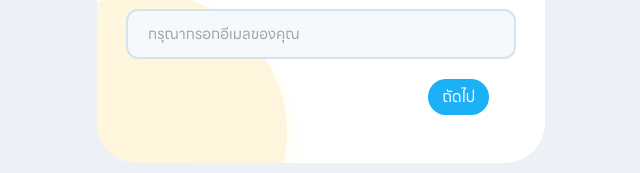
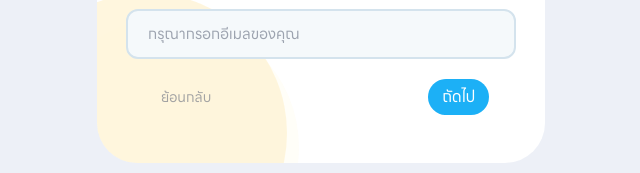
Before and after one commit to ThanakhonOonklan/pbit-nongbrite-project-Frontend_2, a Next.js app: page /forget-password in a window 1280 px wide. Shown: the part 417-590 px from the top of the page, without its empty margins (319-959 px from the left). Built offline with nearby package versions, Linux system fonts and the light colour scheme; no server answers.

Commit message:
implement forgetPassword-step1-add-step.back

```diff
--- a/src/app/forget-password/page.tsx
+++ b/src/app/forget-password/page.tsx
@@ -3,12 +3,7 @@
 import { ForgetPasswordForm } from "@/components/auth/ForgetPasswordForm";
 
 export default function ForgotPasswordPage() {
-  const handleForgotPassword = (
-    email: string,
-    otp: string,
-    password: string,
-    confirmPassword: string
-  ) => {
+  const handleForgotPassword = () => {
     // TODO: Add your forgot password logic here
   };
 
--- a/src/components/auth/ForgetPasswordForm.tsx
+++ b/src/components/auth/ForgetPasswordForm.tsx
@@ -98,6 +98,7 @@ const ForgetPasswordForm: React.FC<ForgetPasswordFormProps> = ({ onSubmit }) =>
         pin: otp.join(""),
         newPassword: password,
       });
+      onSubmit?.(email.trim(), otp.join(""), password, confirmPassword);
       return true;
     } catch {
       return false;
@@ -312,6 +313,16 @@ const ForgetPasswordForm: React.FC<ForgetPasswordFormProps> = ({ onSubmit }) =>
         footerClassName="px-0"
         disableStepIndicators={true}
         backButtonProps={{ disabled: isLoading }}
+        footerLeftContent={
+          <button
+            type="button"
+            onClick={() => router.push("/login")}
+            disabled={isLoading}
+            className="duration-350 rounded px-2 py-1 text-sm font-medium text-neutral-400 transition hover:text-neutral-700 disabled:pointer-events-none disabled:opacity-50"
+          >
+            {t("stepper.back")}
+          </button>
+        }
         nextButtonProps={{
           disabled: isLoading,
           onClick: async (e) => {
```
